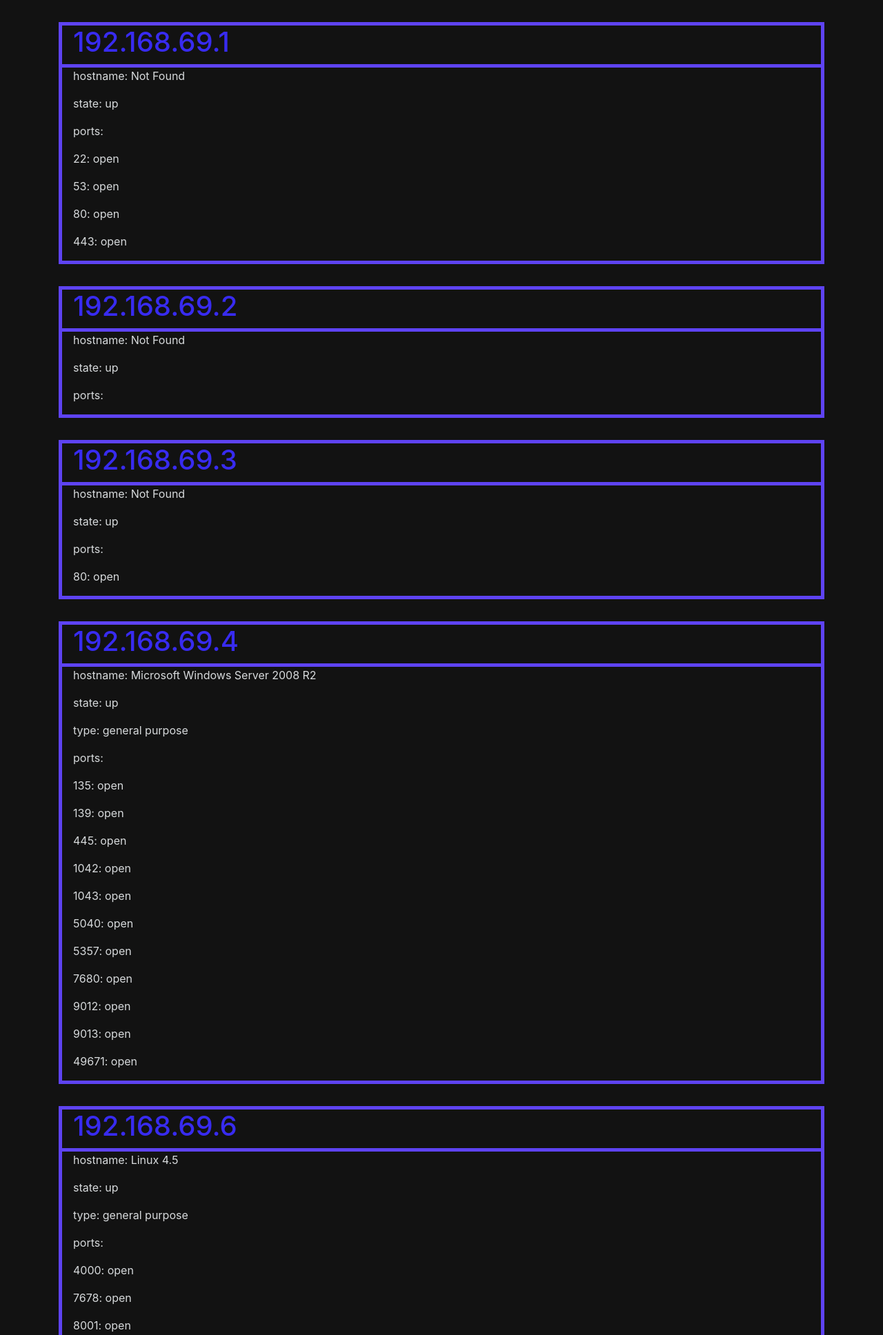
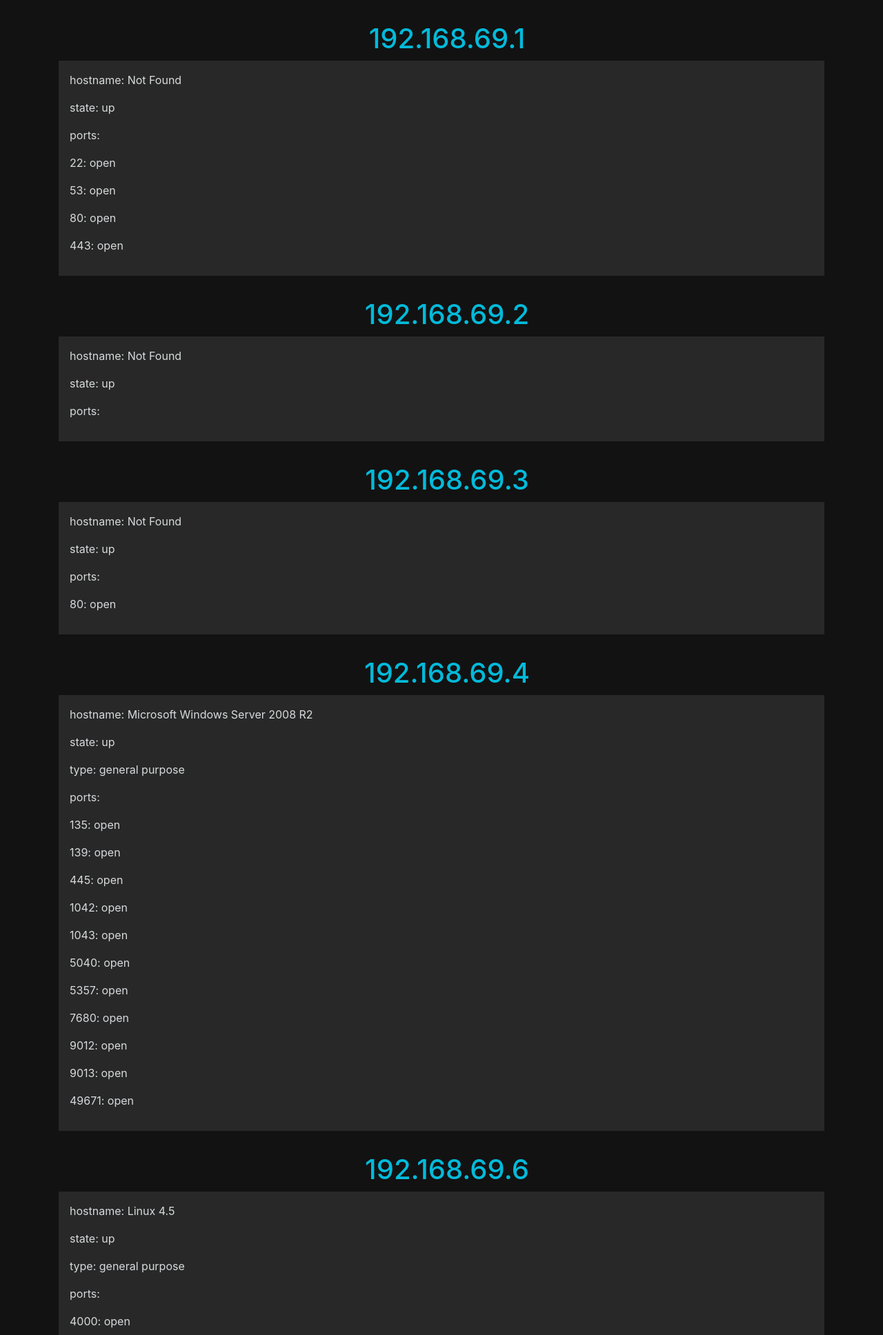
Before and after one commit to dvessey/DjangoNetworkScanner, a Django app: page /scan-results/ in a window 1280 px wide. Shown: the top 1936 px of the page at 69% size. Run offline with Django 4.2, Linux system fonts and the light colour scheme.

Commit message:
improved UI

```diff
--- a/mysite/inventory/static/inventory/main.css
+++ b/mysite/inventory/static/inventory/main.css
@@ -20,22 +20,24 @@
 }
 
 
+.host-container{
 
+}
 .host{
-    border: 5px solid;
-    border-color: #5e43f3  ;
+    text-align: center;
     padding-left: 1em;
+
 }
 
 .host-body{
-    border-right: 5px solid;
-    border-bottom: 5px solid;
-    border-left: 5px solid;
-    border-color: #5e43f3  ;
     margin-bottom: 2em;
+    padding-top: 1em;
     padding-left: 1em;
+    padding-bottom: 1em;
+    background-color: #282828 ;
+
 }
 
 .host h1{
-    color: #382bf0
+    color: #03bada
 }
```
